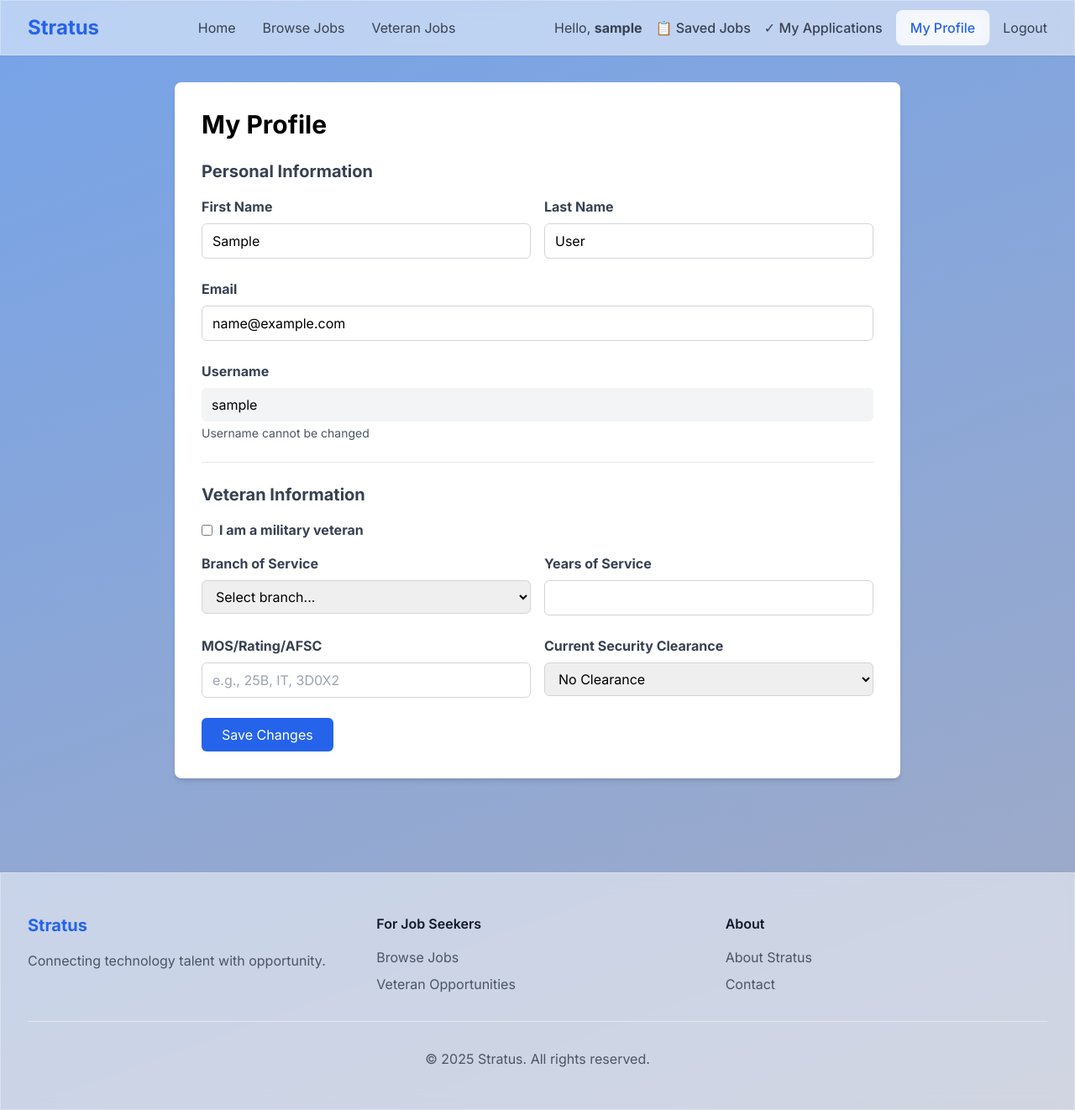
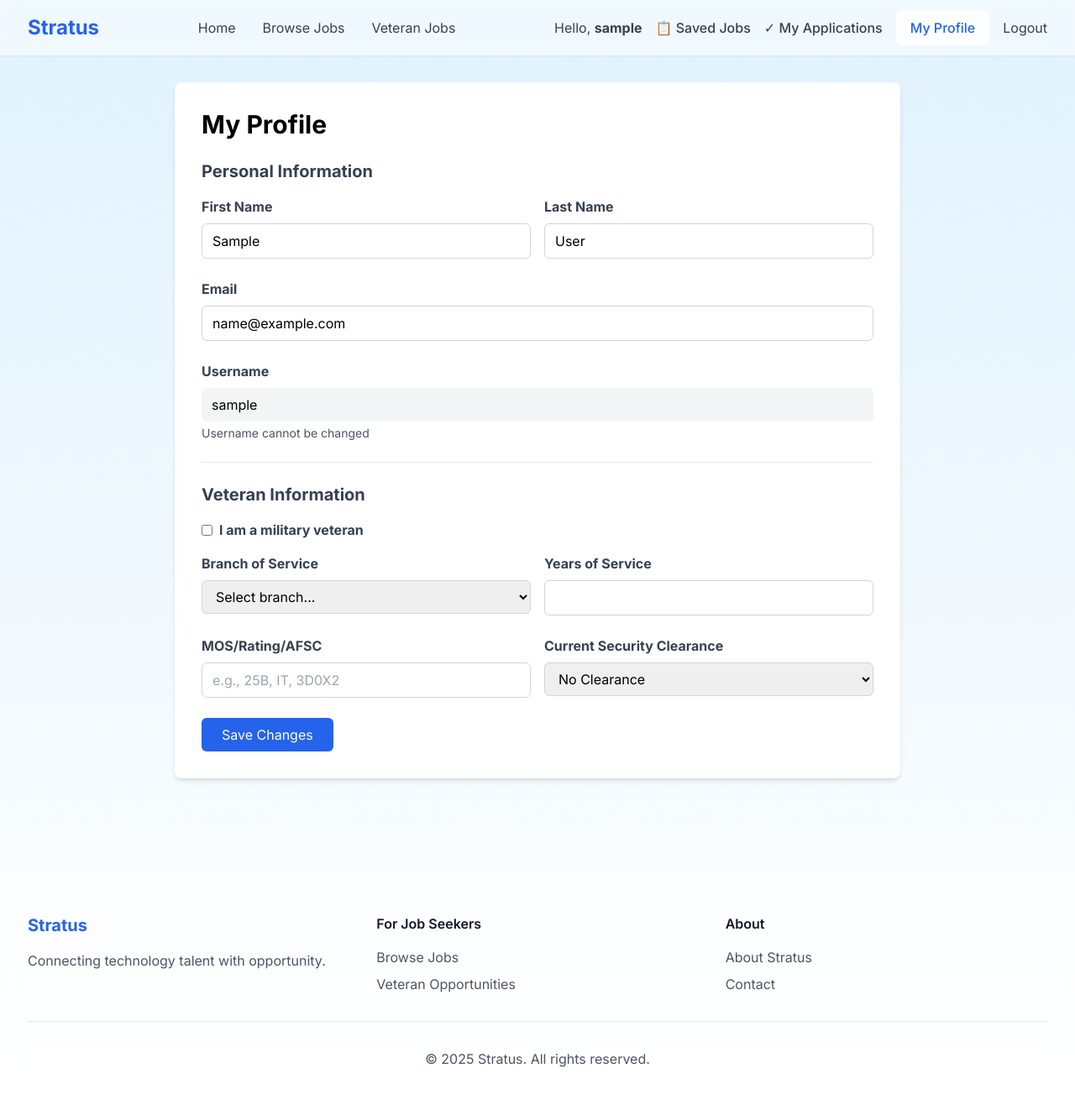
Before and after one commit to rdoliver85/Stratus, a Django app: page /accounts/profile/ in a window 1280 px wide. Shown: the whole page at 84% size. Run offline with Django 4.2, Linux system fonts and the light colour scheme; the visitor is signed in with stand-in values (Sample User, id 1); data comes from the database, SQL or seed files in the repository; parts of the project's set-up code (start-up, migrations or seed data) failed here and were passed over; some libraries are stand-ins or nearby versions.

Commit message:
Revert "HTML background colors update"
This reverts commit d8c9d260fd19d0d5810923f16b56a58423413905.

```diff
--- a/public_site/templates/public_site/base.html
+++ b/public_site/templates/public_site/base.html
@@ -16,7 +16,7 @@
     <style>
         body {
             font-family: 'Inter', sans-serif;
-            background: linear-gradient(160deg, #76A3E8 0%, #A3ABC4 100%);
+            background: linear-gradient(180deg, #E0F2FE 0%, #FFFFFF 100%);
             min-height: 100vh;
         }
 
```
